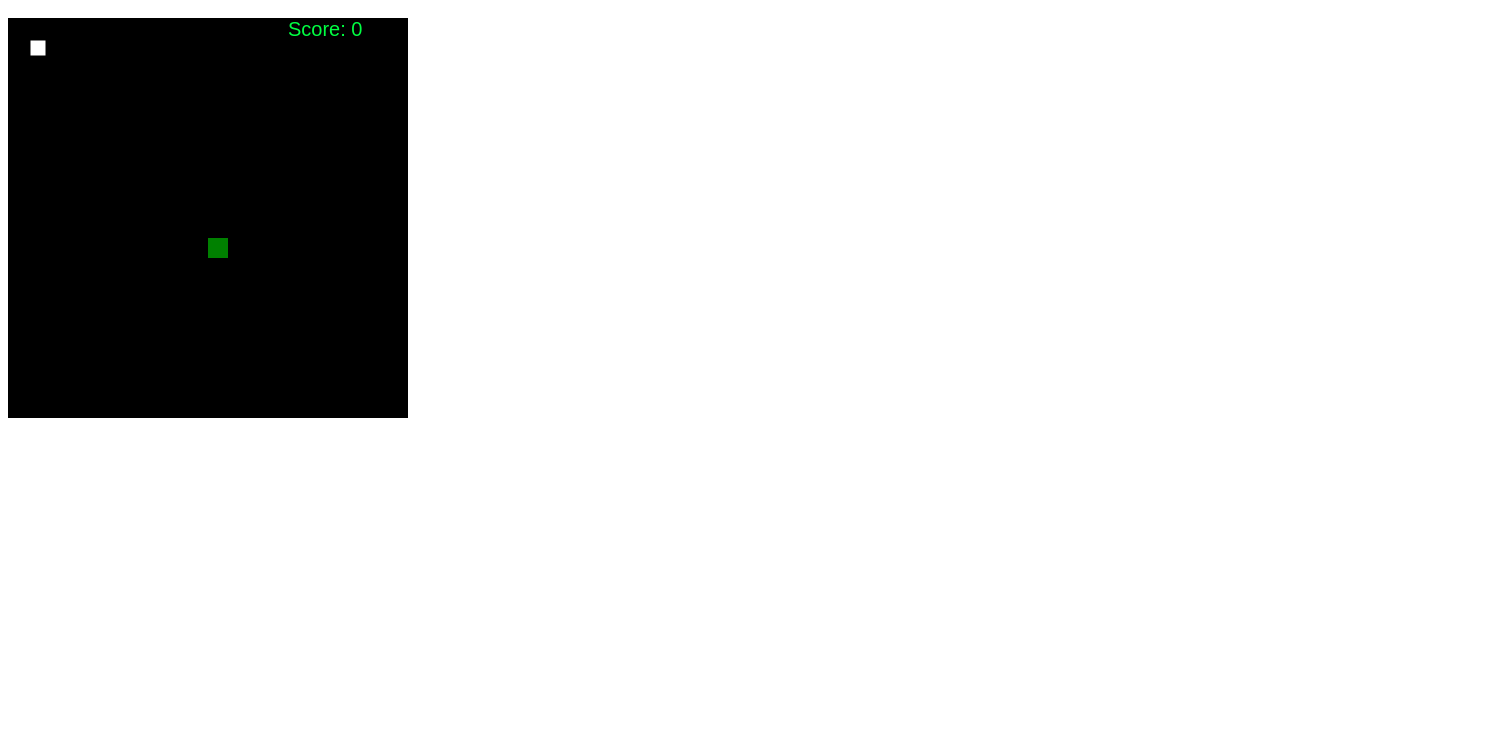
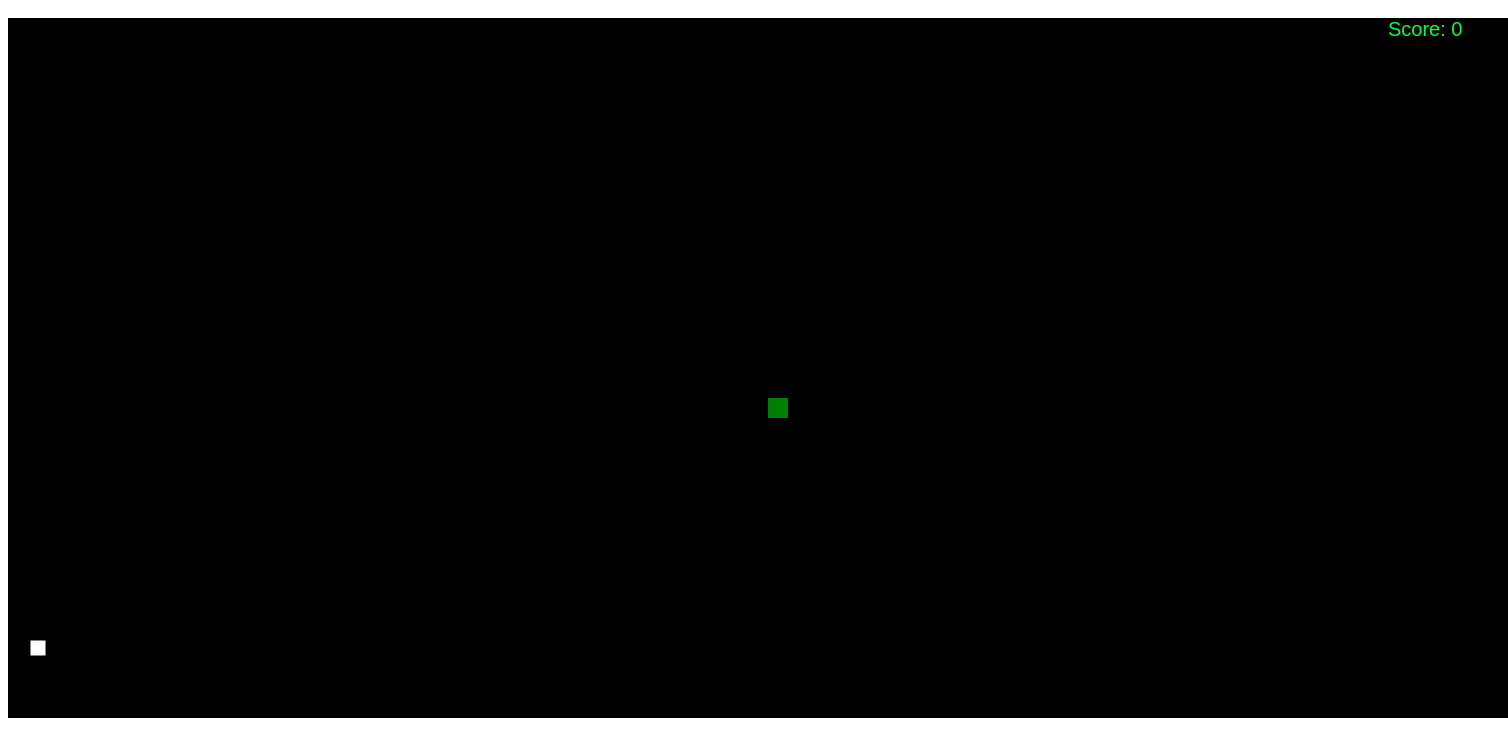
Before and after one commit to nadaBe1/snake, a website: page index.html in a window 1280 px wide. Shown: the part 48-800 px from the top of the page, 1508 px wide, since content can reach past the window. Drawn offline with Linux system fonts and the light colour scheme.

Commit message:
make it better

```diff
--- a/snake.html
+++ b/index.html
@@ -5,7 +5,7 @@
 
     <body>
         <h1> SNAKE GAME</h1>
-        <canvas id="canvas" width="400" height="400"></canvas>
+        <canvas id="canvas" width="1500" height="700"></canvas>
         <script src="game.js"></script>
     </body>
 </html>
```
Also changed, not shown: README.md (deleted), game.js (line endings or trailing spaces), 2 other files.
